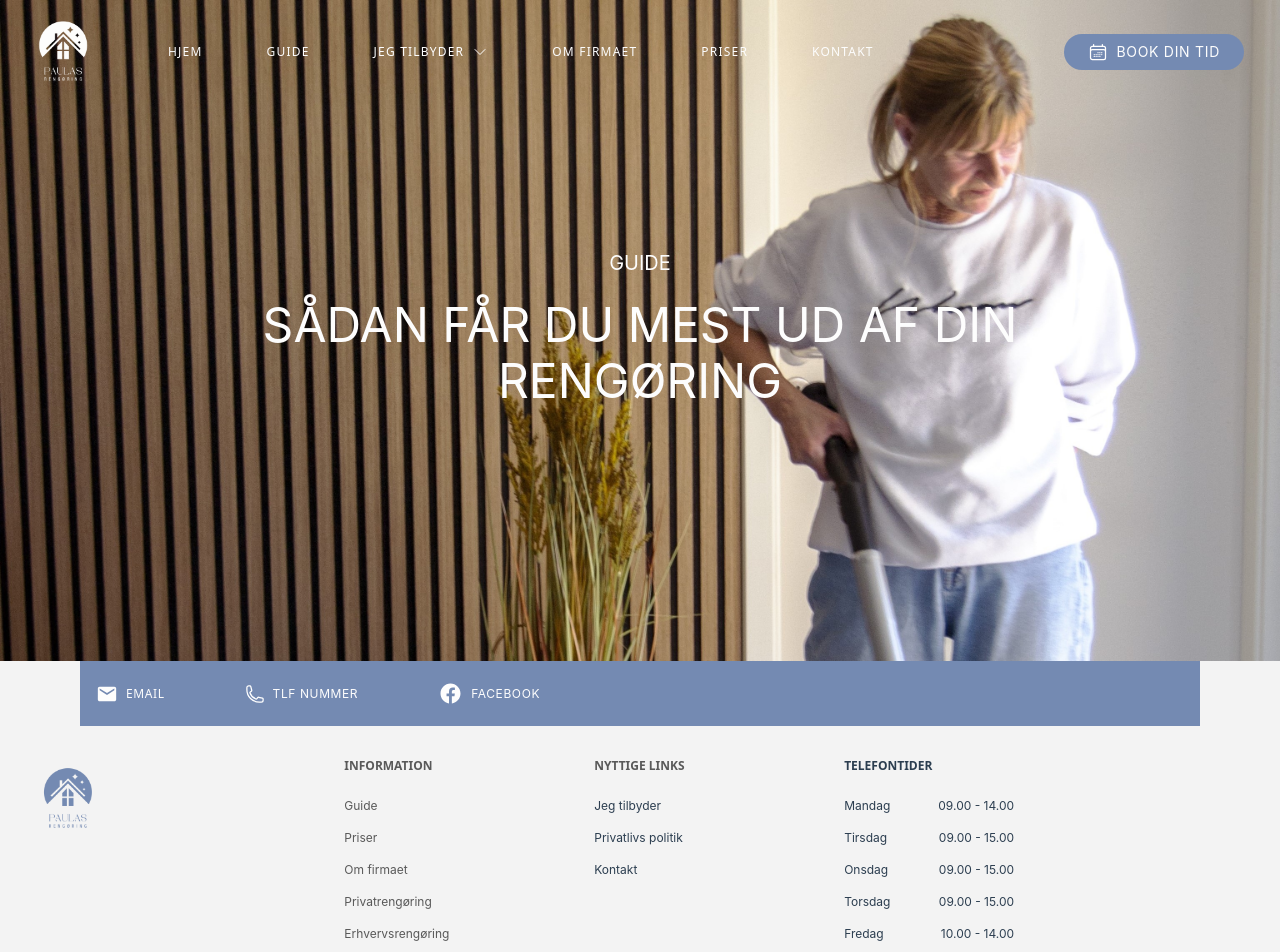
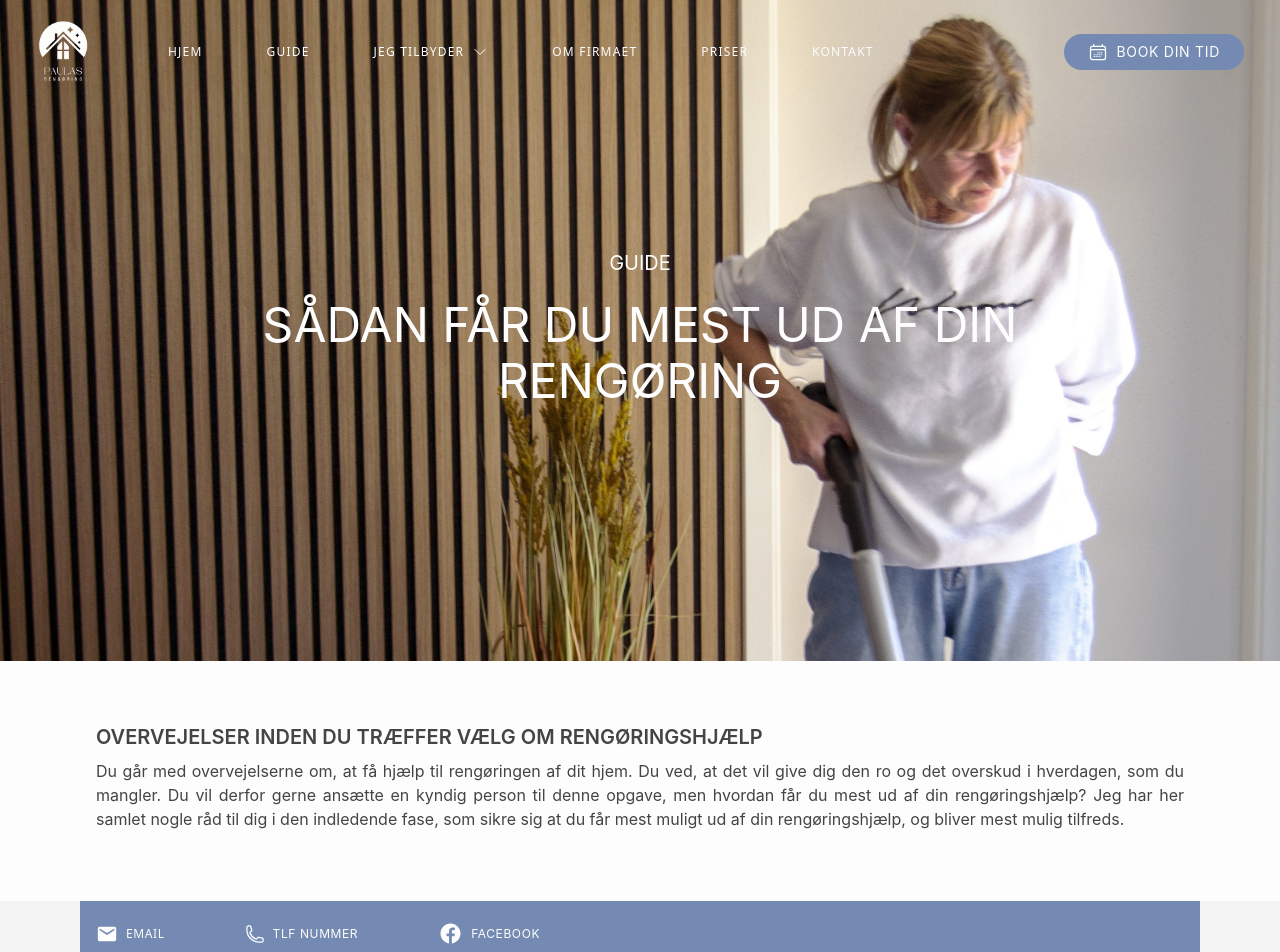
Before and after one commit to kris299b/PaulasReng-ring, a Vue app: page /guide in a window 1280 px wide. Shown: the top 952 px of the page. Built offline with nearby package versions, Linux system fonts and the light colour scheme.

Commit message:
Overvejelses-section made on Guide-page

```diff
--- a/src/views/GuideView.vue
+++ b/src/views/GuideView.vue
@@ -12,6 +12,14 @@
 </div>
 </section>
 
+
+<!--Overvejelses-section-->
+<main>
+<div class="flex flex-col justify-center text-justify p-4 h-72 md:p-10 md:h-60 lg:h-60 bg-white dark:bg-white light:bg-white lg:p-16">
+    <h1 class="text-black text-sm ml-4 mr-4 pb-2 font-semibold md:ml-8 md:mr-8 md:text-lg md:pt-8 md:pb-2 lg:text-xl">OVERVEJELSER INDEN DU TRÆFFER VÆLG OM RENGØRINGSHJÆLP</h1>
+    <p class="text-black text-sm ml-4 mr-4 md:ml-8 md:mr-8 md:pb-10 md:text-base lg:text-base lg:pb-10">Du går med overvejelserne om, at få hjælp til rengøringen af dit hjem. Du ved, at det vil give dig den ro og det overskud i hverdagen, som du mangler. Du vil derfor gerne ansætte en kyndig person til denne opgave, men hvordan får du mest ud af din rengøringshjælp? Jeg har her samlet nogle råd til dig i den indledende fase, som sikre sig at du får mest muligt ud af din rengøringshjælp, og bliver mest mulig tilfreds.</p>
+</div>
+</main>
 </template>
 
 <style>
```
